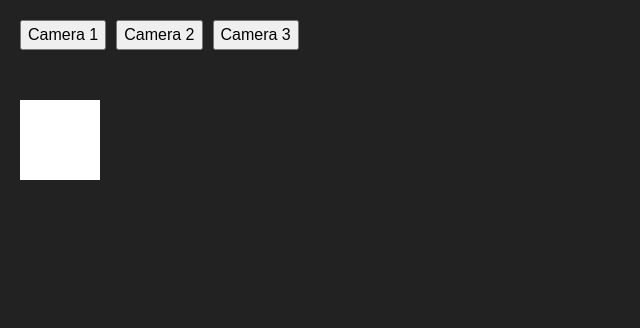
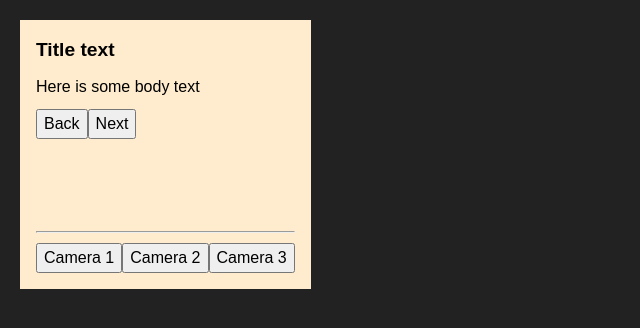
Before and after one commit to jmjules/3d-click-tour, a Vue app: page / in a window 1280 px wide. Shown: the top 328 px of the page, without its empty margins (0-640 px from the left). Built offline with nearby package versions, Linux system fonts and the light colour scheme; no server answers; the HTML template or start-up script is replaced by a standard one.

Commit message:
update overlay nonreactive

```diff
--- a/src/components/Overlay.vue
+++ b/src/components/Overlay.vue
@@ -1,13 +1,25 @@
 <template>
   <div class="overlay">
-    <button @click="onCamera(0)">Camera 1</button>
-    <button @click="onCamera(1)">Camera 2</button>
-    <button @click="onCamera(2)">Camera 3</button>
+    <div class="title">Title text</div>
+    <div class="body-text">Here is some body text</div>
+    <div>
+      <button @click="emit('previous')">Back</button>
+      <button @click="emit('next')">Next</button>
+    </div>
+    <br>
+    <br>
+    <br>
+    <hr>
+    <div>
+      <button @click="onCamera(0)">Camera 1</button>
+      <button @click="onCamera(1)">Camera 2</button>
+      <button @click="onCamera(2)">Camera 3</button>
+    </div>
   </div>
 </template>
 
 <script lang="ts" setup>
-const emit = defineEmits(["switch-camera"]);
+const emit = defineEmits(["switch-camera", "previous", "next"]);
 
 function onCamera(i: number) {
   emit("switch-camera", i);
@@ -20,7 +32,16 @@ function onCamera(i: number) {
   top: 20px;
   left: 20px;
   display: flex;
+  flex-direction: column;
   gap: 10px;
   z-index: 100;
+  padding: 1rem;
+
+  background-color: blanchedalmond;
+}
+
+.title {
+  font-size: larger;
+  font-weight: bold;
 }
 </style>
```
